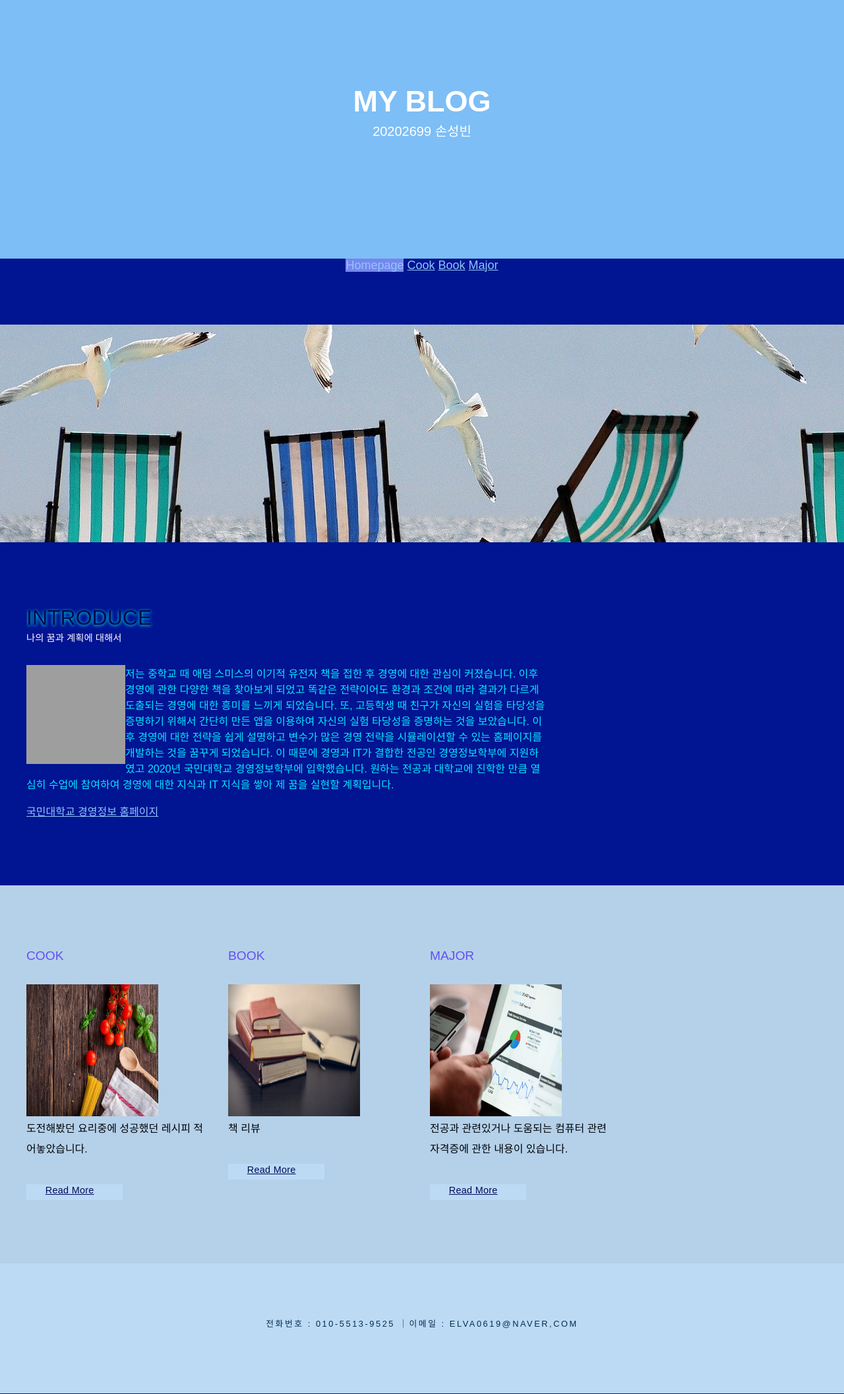
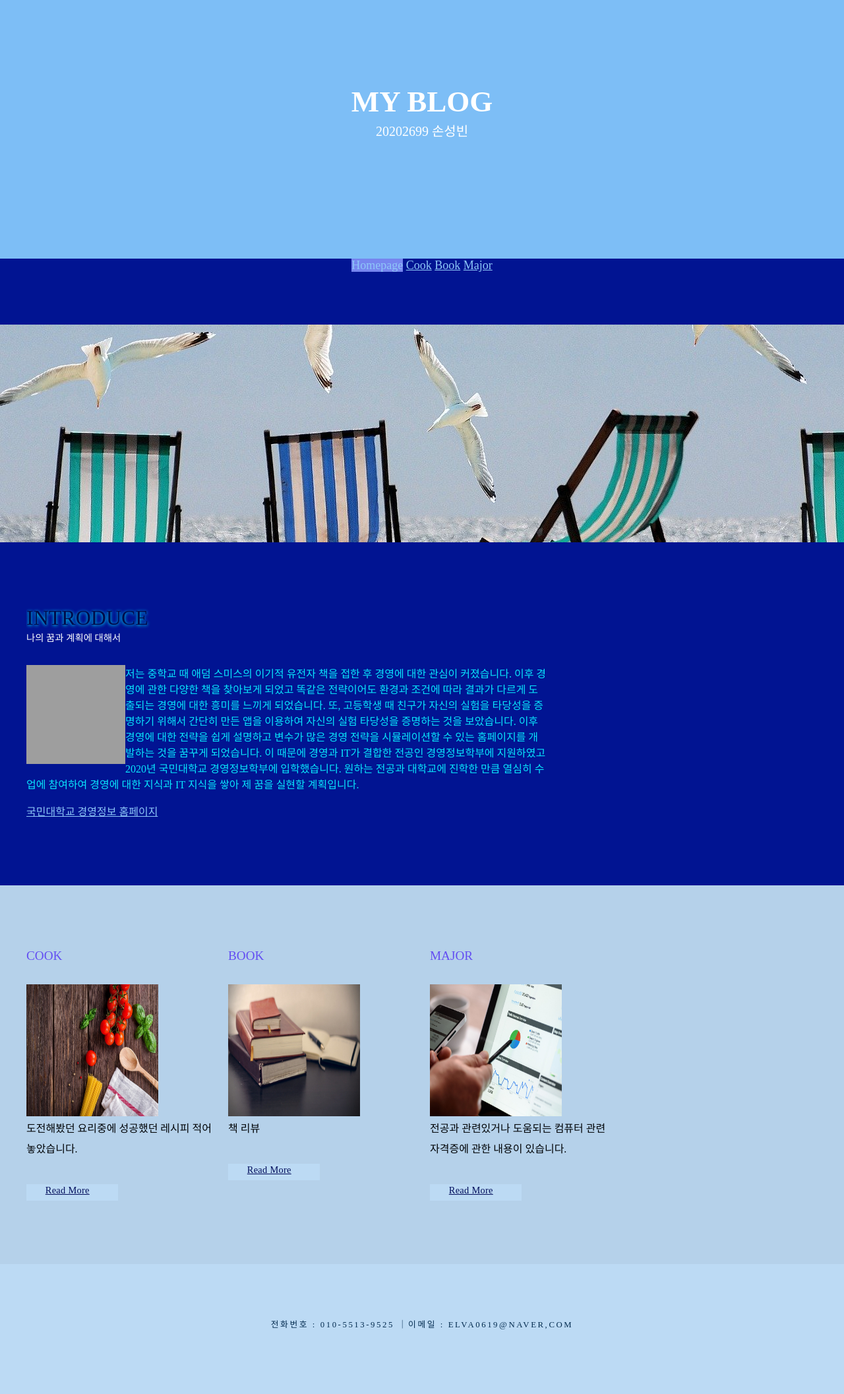
Before and after one commit to elva0619/projet01, a PHP site: page /index.html in a window 1280 px wide. Shown: the whole page at 66% size. Run offline with PHP 8.4, Linux system fonts and the light colour scheme; some web fonts are replaced; grey boxes are pictures that could not be loaded.

Commit message:
Update default.css

```diff
--- a/default.css
+++ b/default.css
@@ -1,9 +1,12 @@
 @charset "UTF-8";
+@font-face{font-family:'Nanum Gothic'; src:url('/fonts/NanumGothic.woff')}
+@font-face{font-family:'Nanum Gothic'; src:url('/fonts/NanumGothic.eot')}
+body, table, div, p {font-family:'Nanum Gothic';}
 body {
 	margin: 0px;
 	padding: 0px;
 	background: #BCDAF4;
-	font-family: 'Gothic', 'chivo', sans-serif;
+	font-family: 'Nanum Gothic','chivo', sans-serif;
 	font-size: 12pt;
 	font-weight: 300;
 	color: #09E5FC;
```
